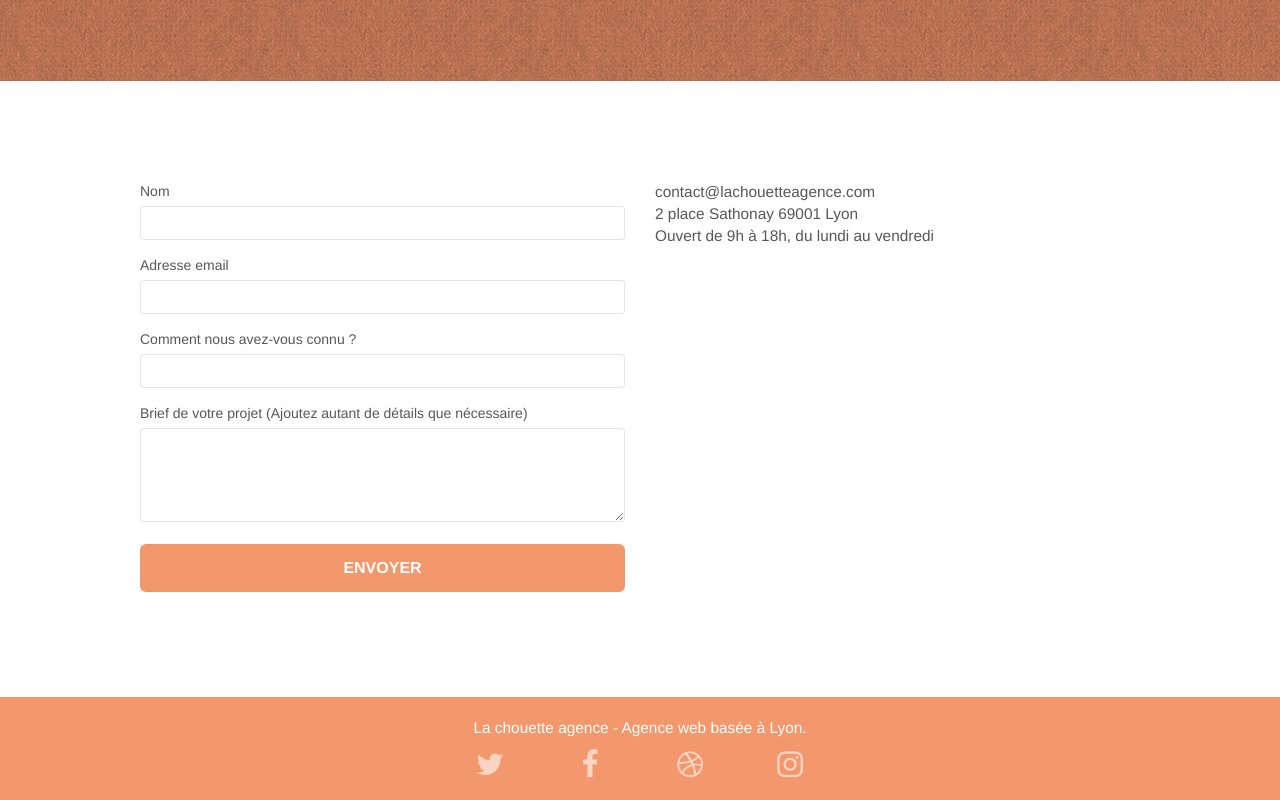
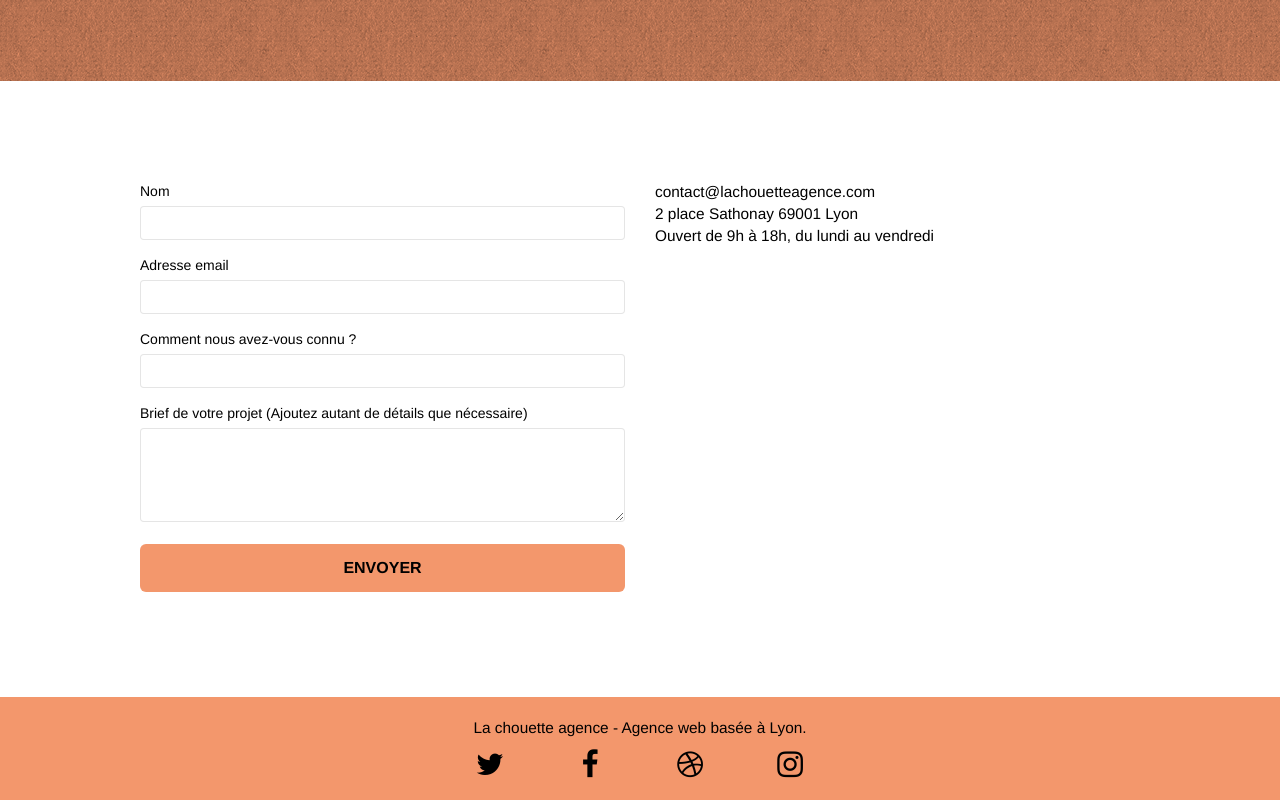
Before and after one commit to JamesAlexandre/JamesAlexandre_4_08102021, a plain HTML site: page contact.html in a window 1280 px wide. Shown: the part 327-1127 px from the top of the page. Drawn offline with nearby package versions, Linux system fonts and the light colour scheme; files that its build step writes are made by us from their sources; a script that the page names is missing.

Commit message:
Modification contraste page d'accueil

```diff
--- a/style.css
+++ b/style.css
@@ -119,22 +119,6 @@ a:hover {
     border-color: rgba(255, 255, 255, .2);
 }
 
-.d-bloc .a-btn,
-.d-bloc .navbar a,
-.d-bloc .navbar-brand,
-.d-bloc a .icon-sm,
-.d-bloc a .icon-md,
-.d-bloc a .icon-lg,
-.d-bloc a .icon-xl,
-.d-bloc h1 a,
-.d-bloc h2 a,
-.d-bloc h3 a,
-.d-bloc h4 a,
-.d-bloc h5 a,
-.d-bloc h6 a,
-.d-bloc p a {
-    color: rgba(255, 255, 255, .6);
-}
 
 .d-bloc .a-btn:hover,
 .d-bloc .navbar a:hover,
@@ -150,7 +134,7 @@ a:hover {
 .d-bloc h5 a:hover,
 .d-bloc h6 a:hover,
 .d-bloc p a:hover {
-    color: rgba(255, 255, 255, 1);
+    transform: scale(1.2);
 }
 
 .d-bloc .navbar-toggle .icon-bar {
@@ -651,7 +635,7 @@ label,
 a {
     font-family: "helvetica";
     font-weight: 400;
-    color: #575757!important;
+    color: #000000!important;
 }
 
 .container {
@@ -692,7 +676,6 @@ p {
 
 .cta-hero {
     margin-top: 22px;
-    color: #FFFFFF!important;
     text-transform: uppercase;
     padding: 12px 28px 12px 28px;
     font-size: 16px;
@@ -735,9 +718,6 @@ h4 {
     margin-top: 24px;
 }
 
-.white {
-    color: #FFFFFF!important;
-}
 
 .portfolio-thumb {
     margin-bottom: 24px;
@@ -780,12 +760,11 @@ h4 {
 
 .btn-atomic-tangerine {
     background: #F3976C;
-    color: #FFFFFF!important;
 }
 
 .btn-atomic-tangerine:hover {
     background: #c27956!important;
-    color: #FFFFFF!important;
+
 }
 
 .ltc-white {
```
